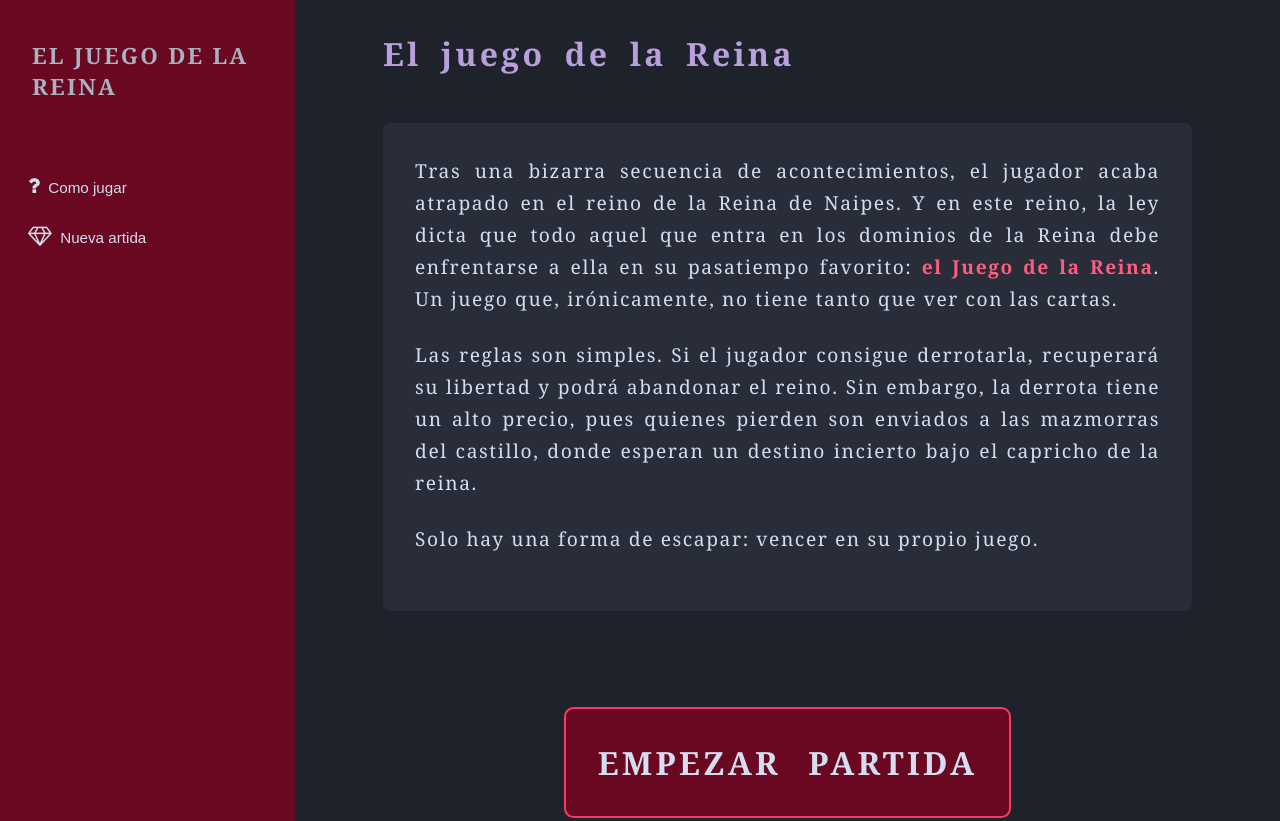
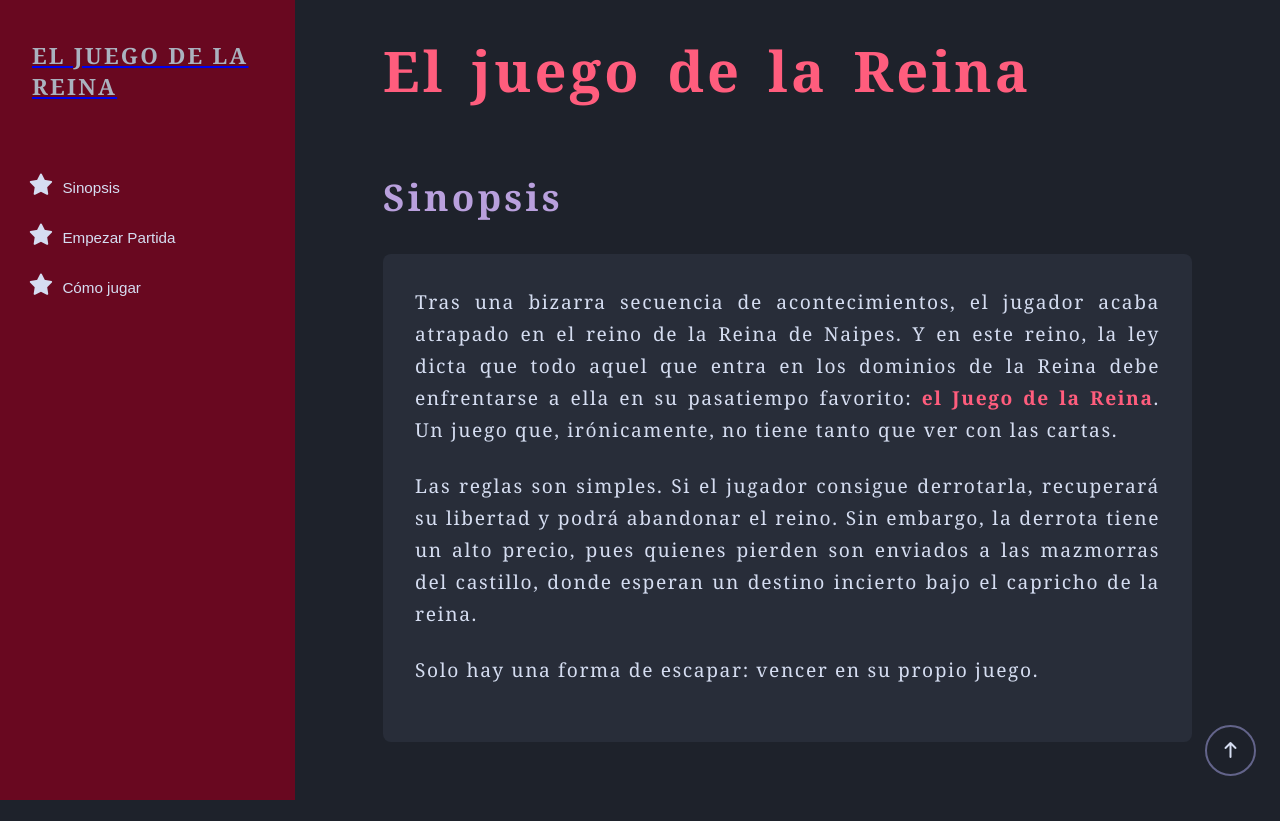
Before and after one commit to laiaXarxatecActiva/Knucklebones_Queen_Of_Hearts, a website with bundled scripts: page index.html in a window 1280 px wide. Shown: the top 821 px of the page. Built offline with nearby package versions, Linux system fonts and the light colour scheme.

Commit message:
Feat: Modificado el index.html para hacer el panel lateral un índice usable y mejorar el formato general

```diff
--- a/index.html
+++ b/index.html
@@ -3,7 +3,7 @@
 <head>
     <meta charset="UTF-8">
     <meta name="viewport" content="width=device-width, initial-scale=1.0">
-    <link rel="stylesheet" href="https://cdnjs.cloudflare.com/ajax/libs/font-awesome/4.7.0/css/font-awesome.min.css">
+    <link rel="stylesheet" href="https://cdnjs.cloudflare.com/ajax/libs/font-awesome/7.0.1/css/all.min.css">
     <link rel="stylesheet" href="./public/styles/style.css">
     <script src="dist/mainGame.js" type="module" async></script>
     <title>The Queen's Poker Dice</title>
@@ -22,19 +22,30 @@
     <div class="layout">
 
         <nav class="sidebar">
-            <p class="sidebar-title">
-                El Juego de la Reina
-            </p>
+            <a href="#">
+                <p class="sidebar-title">
+                    El Juego de la Reina
+                </p>
+            </a>
 
-            <button type="button" class="sidebar-btn" id="how-to-play-btn">
-                <i class="fa fa-question"></i>
-                Como jugar
-            </button>
+            <a href="#sinopsis">
+                <button type="button" class="sidebar-btn">
+                    <i class="fa-solid fa-star"></i>
+                    Sinopsis
+                </button>
+            </a>
 
-            <a href="./mainGame.html">
-                <button type="button" class="sidebar-btn" id="how-to-play-btn">
-                    <i class="fa fa-diamond"></i>
-                    Nueva artida
+            <a href="#start-btn">
+                <button type="button" class="sidebar-btn">
+                    <i class="fa-solid fa-star"></i>
+                    Empezar Partida
+                </button>
+            </a>
+
+            <a href="#como-jugar">
+                <button type="button" class="sidebar-btn">
+                    <i class="fa-solid fa-star"></i>
+                    Cómo jugar
                 </button>
             </a>
         </nav>
@@ -43,10 +54,16 @@
         <main class="start-main-content" id="start-main-content">
 
             <div class="start-title">
-                <h1>El juego de la Reina</h1>
+                <h1 class="index-main-title" id="el-juego-de-la-reina">
+                    El juego de la Reina
+                </h1>
             </div>
 
             <div class="start-content">
+
+                <h2 class="index-title" id="sinopsis">
+                    Sinopsis
+                </h2>
 
                 <div class="start-content-ps">
                     <p>
@@ -81,7 +98,7 @@
 
                 <div class="how-to-play-exp rules-section">
 
-                    <h2 class="rules-title">
+                    <h2 class="index-title" id="como-jugar">
                         Cómo jugar
                     </h2>
 
@@ -104,8 +121,8 @@
 
                     <hr class="rules-divider">
 
-                    <h3 class="rules-subtitle">
-                        Suma más puntos apilando símbolos iguales
+                    <h3 class="index-subtitle">
+                        * Suma más puntos apilando símbolos iguales
                     </h3>
 
                     <div class="start-content-ps">
@@ -228,8 +245,8 @@
 
                     <hr class="rules-divider">
 
-                    <h3 class="rules-subtitle">
-                        Elimina las combinaciones de tu rival
+                    <h3 class="index-subtitle">
+                        * Elimina las combinaciones de tu rival
                     </h3>
 
                     <div class="start-content-ps">
@@ -246,6 +263,12 @@
                 </div>
             </div>
 
+            <a href="#">
+                <button type="button" id="back-to-top" class="back-to-top" aria-label="Volver arriba">
+                    <i class="fa-solid fa-arrow-up"></i>
+                </button>
+            </a>
+
         </main>
 
     </div>
--- a/public/styles/style.css
+++ b/public/styles/style.css
@@ -31,6 +31,10 @@ h1, h2, h3 {
   margin-bottom: 3rem;
 }
 
+a:active{
+  text-decoration: none;
+}
+
 .layout {
   display: flex;
   min-height: 100vh;
@@ -46,6 +50,12 @@ h1, h2, h3 {
   flex-direction: column;
   padding: 1.5rem 1rem;
   gap: 0.5rem;
+
+  position: sticky;
+  top: 0;
+  align-self: flex-start;
+  height: 100vh;
+  overflow-y: auto;
 }
 
 .sidebar-title {
@@ -82,7 +92,26 @@ h1, h2, h3 {
   outline: none;
 }
 
-/* ============= Start Page ============= */
+/* ============= Index Page ============= */
+
+.index-main-title  {
+  font-size: 3.5rem;
+  color: #ff5d7d;
+  margin-bottom: 4rem;
+}
+
+.index-title,
+.index-subtitle {
+  margin-bottom: 2rem;
+}
+
+.index-title {
+  font-size: 2.3rem;
+}
+
+.index-subtitle {
+  font-size: 1.7rem;
+}
 
 .start-main-content {
   flex: 1;
@@ -149,9 +178,6 @@ button {
   transform: scale(1.05);
 }
 
-/* =========================================================
-   INLINE RULES
-   ========================================================= */
 .rules-section {
   margin-top: 6rem;
 }
@@ -162,18 +188,6 @@ button {
   line-height: 2rem;
 }
 
-.rules-title,
-.rules-subtitle {
-  margin-bottom: 2rem;
-}
-
-.rules-title {
-  font-size: 2rem;
-}
-
-.rules-subtitle {
-  font-size: 1.4rem;
-}
 
 .rules-text {
   margin-bottom: 0.5rem;
@@ -263,6 +277,32 @@ button {
 
 .rules-table tbody tr:hover td {
   background-color: #6f6088;
+}
+
+/* ============= Back to Top ============= */
+.back-to-top {
+  background-color: #1e222bb0;
+  border-color: #63648a;
+  position: fixed;
+  bottom: 1.5rem;
+  right: 1.5rem;
+  width: 3.2rem;
+  height: 3.2rem;
+  border-radius: 50%;
+  font-size: 1rem;
+  display: flex;
+  align-items: center;
+  justify-content: center;
+  cursor: pointer;
+  text-decoration: none;
+  transition:
+    border-color 0.2s ease,
+    transform 0.4s ease;
+}
+
+.back-to-top:hover {
+  transform: scale(1.07);
+  border-color:  #8183b3;
 }
 
 /* =========================================================
@@ -787,7 +827,6 @@ button {
     min-width: 600px;
   }
 
-
   /* ============= Popup ============= */
 
   .popup-box {
```
Also changed, not shown: mainGame.html (+3 -3 lines).
